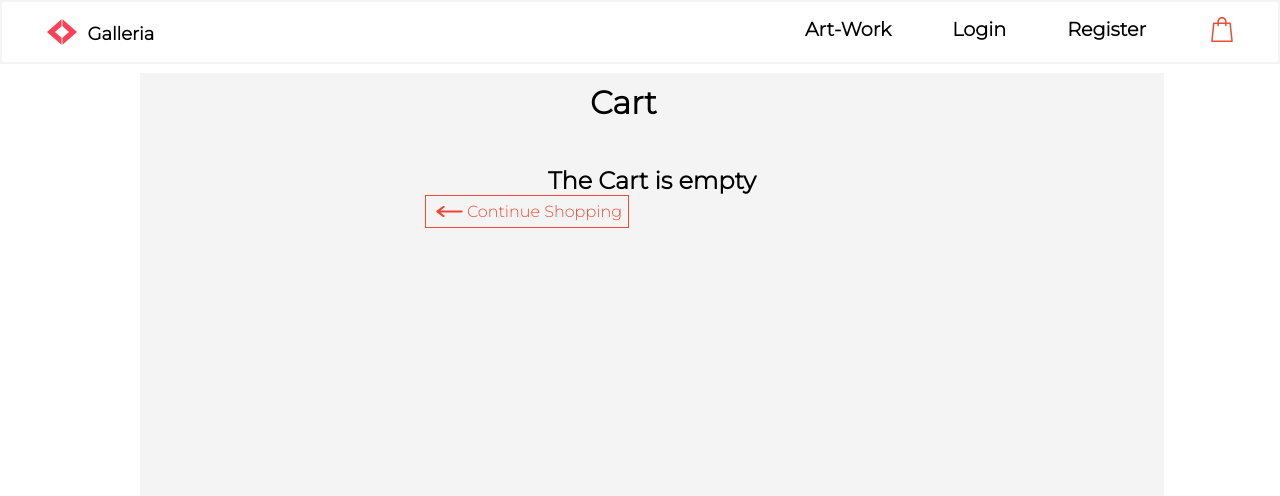
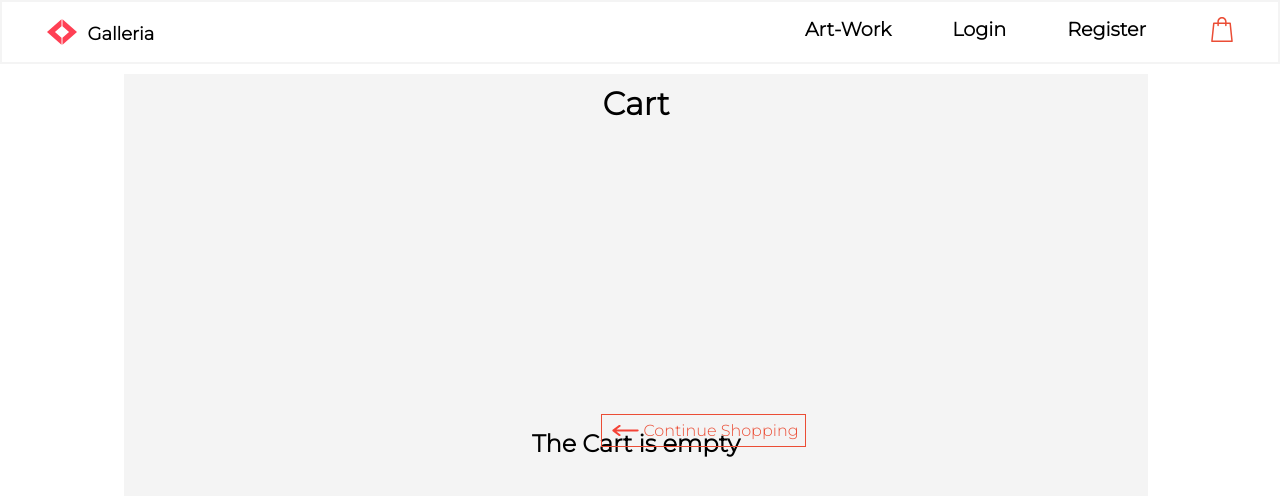
Before and after one commit to Vanshika-8/Assignment-3, a React (Create React App) app: page /cart in a window 1280 px wide. Shown: the top 496 px of the page. Built offline with nearby package versions, Linux system fonts and the light colour scheme; a web font is replaced by a local one.

Commit message:
Improved the css of cart page

```diff
--- a/src/components/CartPage.js
+++ b/src/components/CartPage.js
@@ -48,7 +48,7 @@ class CartPage extends Component {
     startShopping=()=>{
         return(
             <div className="shopping__items">
-            <Link className="continueShopping" to='/'><Arrow className="arrow__logo" /><span>Continue Shopping</span></Link>
+            <Link className="continueShopping " to='/'><Arrow className="arrow__logo" /><span>Continue Shopping</span></Link>
                 </div>
 
         )
@@ -58,11 +58,21 @@ class CartPage extends Component {
         return(
     <React.Fragment>
             <div className="total__price-shopping">
-                  <span className="total">Total:${this.getStorage('data').map(item=>item.price).reduce((acc,total)=>{
+            <span className="heading__total">Total</span>
+                  <span className="total">${this.getStorage('data').map(item=>item.price).reduce((acc,total)=>{
                 return acc+total
             },0)}</span>
             </div>
-            <div className="checkout"><Link className="continueShopping" to='/Checkout'><Arrow className="arrow__logo" /><span>Checkout</span></Link></div> </React.Fragment>
+            </React.Fragment>
+        )
+    }
+
+
+    checkout=()=>{
+        return(
+            <React.Fragment>
+            <div className="checkout"><Link className="continueShopping" to='/Checkout'><Arrow className="arrow__logo" /><span>Checkout</span></Link></div>
+            </React.Fragment>
         )
     }
 
@@ -97,6 +107,7 @@ class CartPage extends Component {
                    {this.state.cartItems.length > 0  &&    this.cartItems()}
                {this.state.cartItems.length>0 ? this.shoppingCart() :''}
                {this.state.cartItems.length>0 ? this.startShopping() : ''}
+               {this.state.cartItems.length>0 ? this.checkout() : ''}
 
 
               <div>{this.clearStorage('data')}</div>
--- a/src/components/styles/style.css
+++ b/src/components/styles/style.css
@@ -43,8 +43,9 @@ a.redirecting__links {
 .homePage__list {
     display: grid;
     grid-template-columns: 200px 200px 200px 200px;
+    justify-content: center;
     column-gap: 7em;
-    padding-left: 80px;
+    padding-right: 27px;
     margin-bottom: 30px;
 }
 
@@ -78,8 +79,11 @@ a.redirecting__links {
         margin: 20px;
     }
     .homePage__list {
+
         grid-template-columns: 200px;
-        padding-left: 150px;
+    justify-content: center;
+    align-items: center;
+    padding-right: 202px;
     }
 
     .logo {
@@ -88,7 +92,7 @@ a.redirecting__links {
         margin-left: 134px;
     }
     .artwork__page {
-       margin-left:-300px
+        margin-left: -2px;
 
     }
 
@@ -313,19 +317,19 @@ img.artwork__img {
 }
 
 .snackbar__message {
-    /* visibility: hidden; */
     min-width: 250px;
     margin-left: 116px;
-    background-color: #333;
+    background-color: var(--snackbar-color);
     color: #fff;
     text-align: center;
     border-radius: 2px;
     padding: 16px;
     position: fixed;
     z-index: 1;
-    left: 50%;
-    bottom: 30px;
+    top: 70px;
+    right:40px;
     font-size: 17px;
+    left: 60%;
   }
 
   .show {
@@ -338,7 +342,7 @@ img.artwork__img {
     display: flex;
     flex-direction: row;
     justify-content: center;
-    margin: 24px 131px;
+    margin: 18px 131px;
     background: white;
     border: 1px solid #f4f4f4;
     width: 70%;
@@ -375,7 +379,7 @@ img.cart__image {
     border: 1px solid;
     height: 4vh;
     width: 3vw;
-    padding: 6px 11px 11px 11px ;
+    padding: 3px 10px 4px 11px;
 }
 
 .cart__price-count {
@@ -400,19 +404,11 @@ svg.plus__items {
     margin-left: 1em;
 }
 
-.cartpage {
-    margin-top: -41px;
-    background: #f4f4f4;
-    width: 80vw;
-
-    height: 84vh;
-    line-height: 0.2em;
-    margin-left: 140px;
-}
 
 .total__price-shopping {
     display: flex;
-    justify-content: space-evenly;
+    justify-content: flex-end;
+    align-items: baseline;
 }
 
 a.continueShopping {
@@ -420,26 +416,24 @@ a.continueShopping {
     text-decoration: none;
     color: var(--red-color);
     border: 1px solid var(--red-color);
-    margin: 121px;
+    margin-left: 135px;
     padding: 6px;
 }
 
 
-.shopping__items {
-    margin-right: 250px;
-}
 
 h1.cart__heading {
     margin: 28px 450px;
 }
 
 span.total {
-    margin: 15px 105px;
+    margin: 15px 159px;
+    color:var(--totalprice-color);
+    font-size: larger;
+    font-weight: 900;
 }
 
-.checkout {
-    margin-left: 360px;
-}
+
 
 .maincheckout__container {
     margin-top: -41px;
@@ -471,3 +465,30 @@ text-align: center;
         margin-left: 390px;
         margin-top: 74px;
     }
+
+    .checkout {
+        margin-top:-13px;
+        justify-content: center;
+    margin-left: 298px;
+    }
+
+    .cartpage {
+        display: grid;
+    margin-top: -40px;
+    background: #f4f4f4;
+    width: 80vw;
+    -ms-flex-pack: center;
+    justify-content: center;
+    height: 85vh;
+    line-height: 0.2em;
+    margin-left: 124px;
+    }
+
+    .shopping__items {
+        justify-content: right;
+        margin-top: -44px;
+    }
+
+    span.heading__total {
+        margin-right: -89px;
+    }
--- a/src/styles/variable.css
+++ b/src/styles/variable.css
@@ -5,4 +5,6 @@
     --links-color: black;
     --red-color:#EB4D35;
     --grey-color1:#BBBBBB;
+    --snackbar-color:green;
+    --totalprice-color:#2296F3;
 }
```
Also changed, not shown: src/components/Artwork.js (+9 -8 lines).
